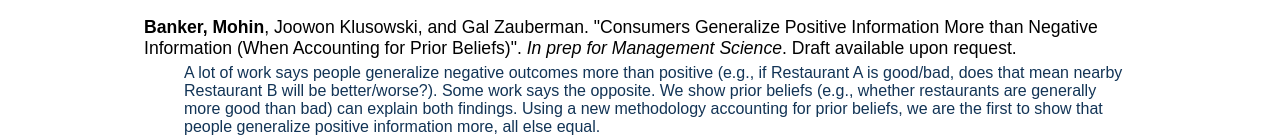
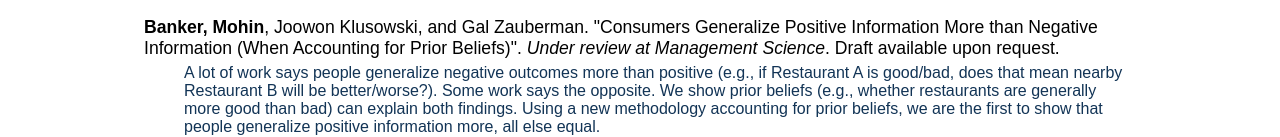
Before and after one commit to mohinbanker/mohinbanker.github.io, a plain HTML site: page research.html in a window 1280 px wide. Shown: the part 171-308 px from the top of the page. Drawn offline with Linux system fonts and the light colour scheme.

Commit message:
Update paper status

```diff
--- a/research.html
+++ b/research.html
@@ -81,7 +81,7 @@
         <div class="section">
             <h2>Research in progress</h2>
             <div class="publication">
-                <h3><b>Banker, Mohin</b>, Joowon Klusowski, and Gal Zauberman. "Consumers Generalize Positive Information More than Negative Information (When Accounting for Prior Beliefs)". <i>In prep for Management Science</i>. Draft available upon request.</h3>
+                <h3><b>Banker, Mohin</b>, Joowon Klusowski, and Gal Zauberman. "Consumers Generalize Positive Information More than Negative Information (When Accounting for Prior Beliefs)". <i>Under review at Management Science</i>. Draft available upon request.</h3>
                 <ul>
                     <li class="description">A lot of work says people generalize negative outcomes more than positive (e.g., if Restaurant A is good/bad, does that mean nearby Restaurant B will be better/worse?). Some work says the opposite. We show prior beliefs (e.g., whether restaurants are generally more good than bad) can explain both findings. Using a new methodology accounting for prior beliefs, we are the first to show that people generalize positive information more, all else equal.</li>
                 </ul>
```
